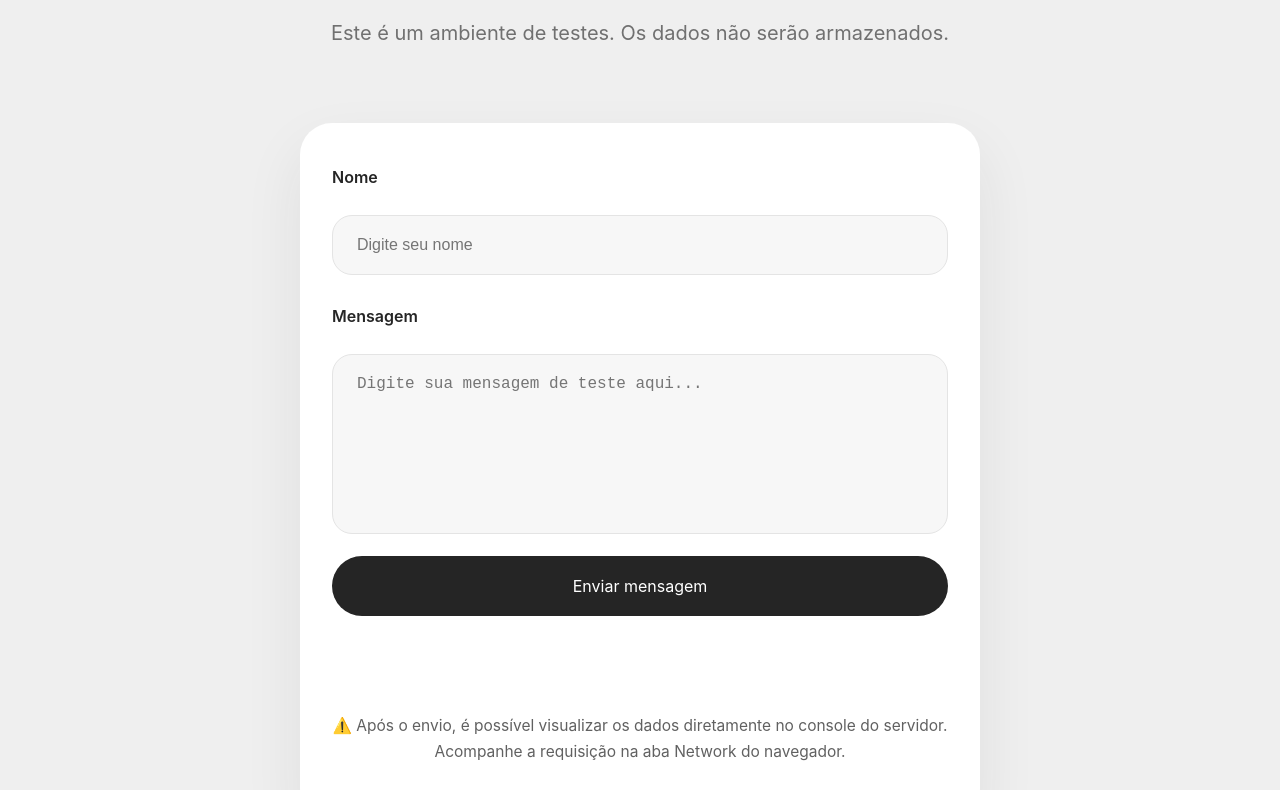
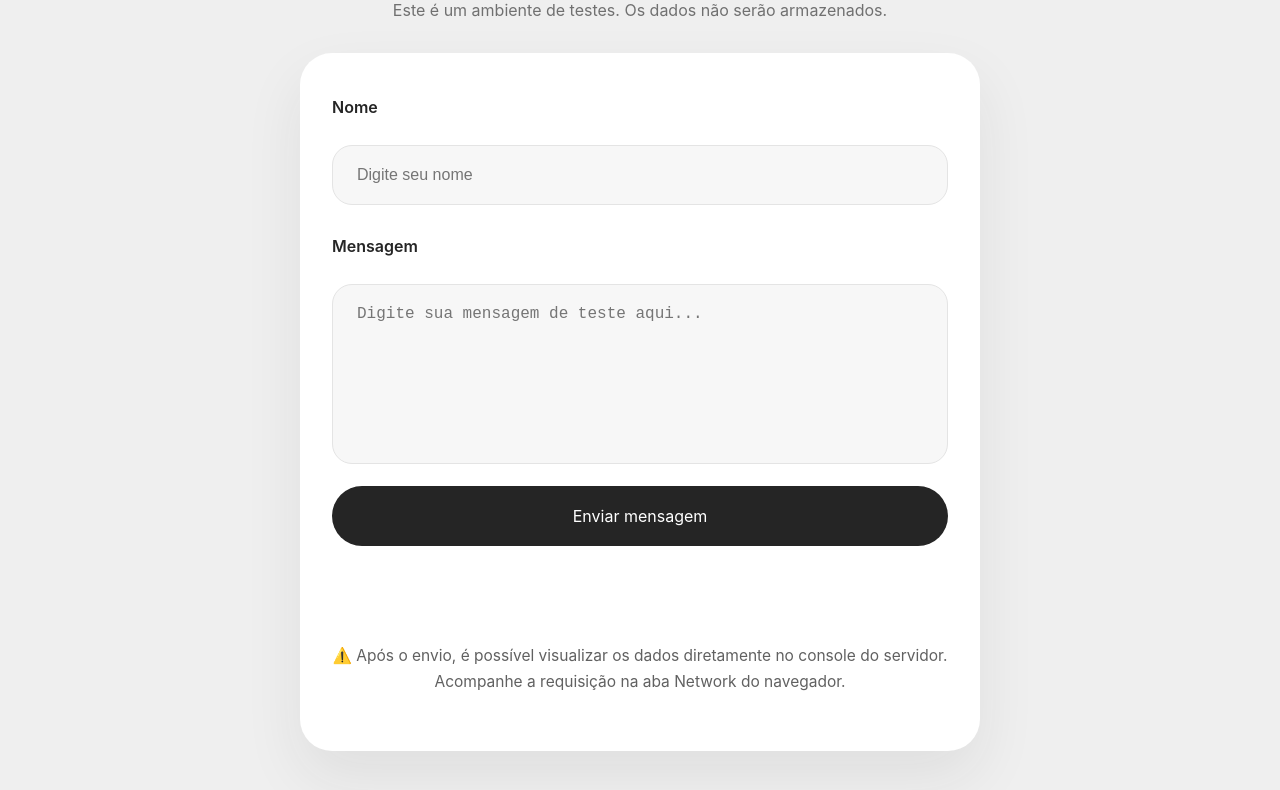
Before and after one commit to murilofarina/servidor-teste_nodejs-express, a website: page src/pages/enviaDados.html in a window 1280 px wide. Shown: the part 302-1092 px from the top of the page. Drawn offline with Linux system fonts and the light colour scheme; a web font is replaced by a local one.

Commit message:
Ajustes no  subtítulo

```diff
--- a/src/pages/enviaDados.html
+++ b/src/pages/enviaDados.html
@@ -53,7 +53,6 @@
         </section>
     </main>
 
-    <script src="/script.js"></script>
     <footer class="site-footer">
         <div class="footer__inner">
             <div class="footer__text">
--- a/src/pages/style.css
+++ b/src/pages/style.css
@@ -158,11 +158,11 @@ main {
 }
 
 .hero__subtitle2 {
-    margin: 1.4rem auto 0;
+    margin: 1rem auto 0;
     color: #707070;
-    font-size: 20px;
-    line-height: 1.5;
-    margin: 2.5rem 0 0.5rem 0;
+    font-size: 16px;
+    line-height: 1;
+    margin: 1.5rem 0 0 0;
 }
 
 .hero__actions {
@@ -176,7 +176,7 @@ main {
 .form-page {
     display: flex;
     justify-content: center;
-    padding: 2rem 0 4rem;
+    padding: 0 0 4rem;
 }
 
 .form-page__card {
@@ -232,7 +232,7 @@ main {
 .feedback {
     min-height: 3rem;
     border: 1px solid transparent;
-    border-radius: 18px;
+    border-radius: 50px;
     padding: 1rem 1.25rem;
     font-size: 0.95rem;
     line-height: 1.5;
@@ -241,7 +241,7 @@ main {
     gap: 0.75rem;
     opacity: 0;
     transform: translateY(8px);
-    transition: opacity 0.25s ease, transform 0.25s ease, border-color 0.25s ease, background-color 0.25s ease;
+    transition: opacity 0.1s ease, transform 0.1s ease, border-color 0.1s ease, background-color 0.1s ease;
 }
 
 .feedback--success {
```
